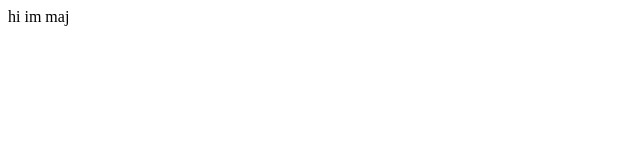
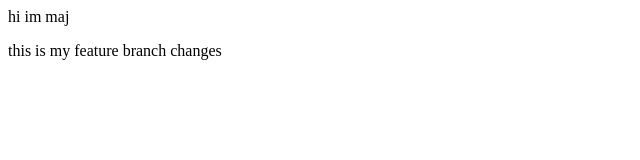
Before and after one commit to khan-majeed/test-new, a plain HTML site: page index.html in a window 1280 px wide. Shown: the whole page, without its empty margins (0-640 px from the left). Drawn offline with Linux system fonts and the light colour scheme.

Commit message:
added a feature

```diff
--- a/index.html
+++ b/index.html
@@ -1 +1,3 @@
 <p>hi im maj</p>
+
+<p>this is my feature branch changes</p>
```
